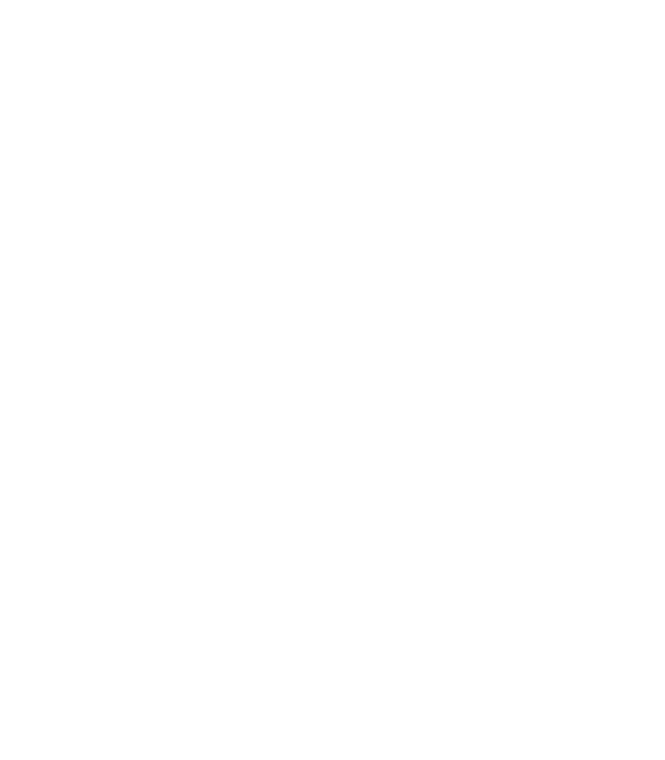
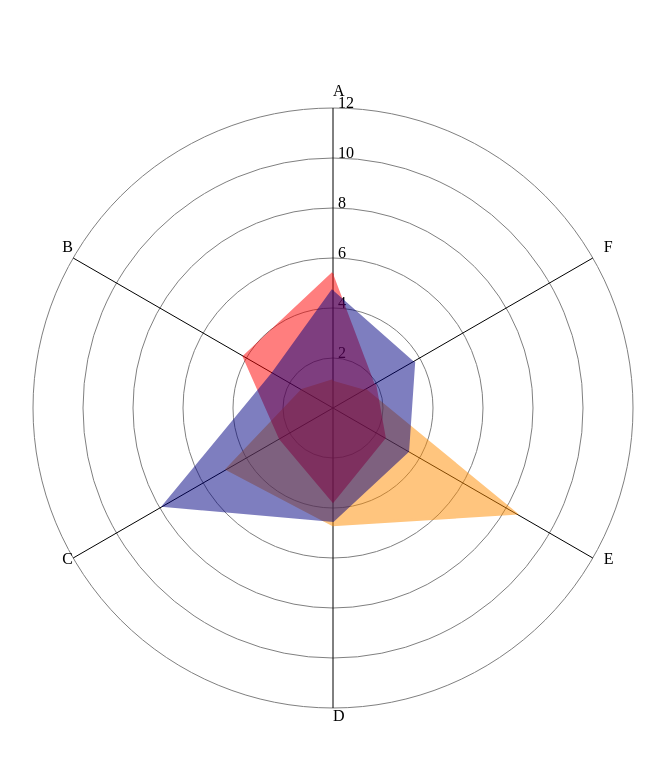
Before and after one commit to lmorv/n-spiritual-persona, a plain HTML site: page project/spider-chart-demo/d3-demo-01.html in a window 1280 px wide. Shown: the whole page, without its empty margins (307-972 px from the left). Drawn offline with nearby package versions, Linux system fonts and the light colour scheme.

Commit message:
Exploration: Spider chart!
- Created a spider chart using the D3 library following this tutorial: https://yangdanny97.github.io/blog/2019/03/01/D3-Spider-Chart

```diff
--- a/project/spider-chart-demo/d3-demo-01.html
+++ b/project/spider-chart-demo/d3-demo-01.html
@@ -2,6 +2,17 @@
 <!-- Made following this tutorial by DANNY YANG: https://yangdanny97.github.io/blog/2019/03/01/D3-Spider-Chart -->
 
 <!DOCTYPE html>
+<head>
+
+    <style>
+    body{
+        display: flex;
+        justify-content: center;
+    }
+    </style>
+
+</head>
+
 <html>
     <script src="https://d3js.org/d3.v7.min.js"></script>
     <body>
@@ -20,13 +31,111 @@ for (var i = 0; i < 3; i++){
 }
 console.log(data);
 
-// Use d3.select to create an SVG element in the body. This is where our chart is gonna live
-let width = 600;
-let height = 600;
+// Use d3.select to create an SVG element in the body to create the chart insde it.
+let width = 800;
+let height = 800;
 let svg = d3.select("body").append("svg")
     .attr("width", width)
     .attr("height", height);
 
+// Use scaleLinear() helper function to re-map data values to their radial distance to the center of the chart:
+let radialScale = d3.scaleLinear()
+    .domain([0, 10])
+    .range([0, 250]);
+let ticks = [2, 4, 6, 8, 10, 12]; // Array of tick marks to be displayed on the chart
 
+// Draw the circles at tick mark coordinates inside the SVG element:
+svg.selectAll("circle")
+    .data(ticks)
+    .join(  // d3.js data binding, look it up.
+        enter => enter.append("circle")
+            .attr("cx", width / 2)    //.Attr can be called on select method instrcuctions to
+            .attr("cy", height / 2)  // set SVG attributes by name to a specified value
+            .attr("fill", "none")
+            .attr("stroke", "gray")
+            .attr("r", d => radialScale(d))
+    );
+
+// Add text labels for every tick:
+svg.selectAll(".ticklabel")
+    .data(ticks)
+    .join(
+        enter => enter.append("text")
+            .attr("class", "ticklabel")
+            .attr("x", width / 2 + 5)
+            .attr("y", d => height / 2 - radialScale(d))
+            .text(d => d.toString())
+    );
+
+// Map feature axis lines from polar coords to SVG coords
+function angleToCoordinate(angle, value){
+    let x = Math.cos(angle) * radialScale(value);
+    let y = Math.sin(angle) * radialScale(value);
+    return {"x": width / 2 + x, "y": height / 2 - y}; // Function outputs a json object with an x and y values.
+}
+
+// Iterate through the array of feature names to draw the text and the label. And calculate angle based on number of features
+let featureData = features.map((f, i) => {
+    let angle = (Math.PI / 2) + (2 * Math.PI * i / features.length);
+    return {
+        "name": f,
+        "angle": angle,
+        "line_coord": angleToCoordinate(angle, 12),
+        "label_coord": angleToCoordinate(angle, 12.5)
+    };
+});
+
+// draw axis line
+svg.selectAll("line")
+    .data(featureData)
+    .join(
+        enter => enter.append("line")
+            .attr("x1", width / 2)
+            .attr("y1", height / 2)
+            .attr("x2", d => d.line_coord.x)
+            .attr("y2", d => d.line_coord.y)
+            .attr("stroke","black")
+    );
+
+// draw axis label
+svg.selectAll(".axislabel")
+    .data(featureData)
+    .join(
+        enter => enter.append("text")
+            .attr("x", d => d.label_coord.x)
+            .attr("y", d => d.label_coord.y)
+            .text(d => d.name)
+    );
+
+// Generate the coord for the vertices of each shape
+let line = d3.line()
+    .x(d => d.x)
+    .y(d => d.y);
+let colors = ["darkorange", "red", "navy"];
+
+// Iterate through the fields in each data point in order and use the field name and value to calculate the coordinate for that attribute:
+function getPathCoordinates(data_point){
+    let coordinates = [];
+    for (var i = 0; i < features.length; i++){
+        let ft_name = features[i];
+        let angle = (Math.PI / 2) + (2 * Math.PI * i / features.length);
+        coordinates.push(angleToCoordinate(angle, data_point[ft_name])); // coords are pushed into an array and returned.
+    }
+    return coordinates;
+}
+
+// draw the SVG path element
+svg.selectAll("path")
+    .data(data)
+    .join(
+        enter => enter.append("path")
+            .datum(d => getPathCoordinates(d))
+            .attr("d", line)
+            .attr("stroke-width", 3)
+            .attr("stroke", (_, i) => colors[i])
+            .attr("fill", (_, i) => colors[i])
+            .attr("stroke-opacity", 1)
+            .attr("opacity", 0.5)
+    );
     </script>
 </html>
```
Also changed, not shown: .obsidian/workspace.json.
